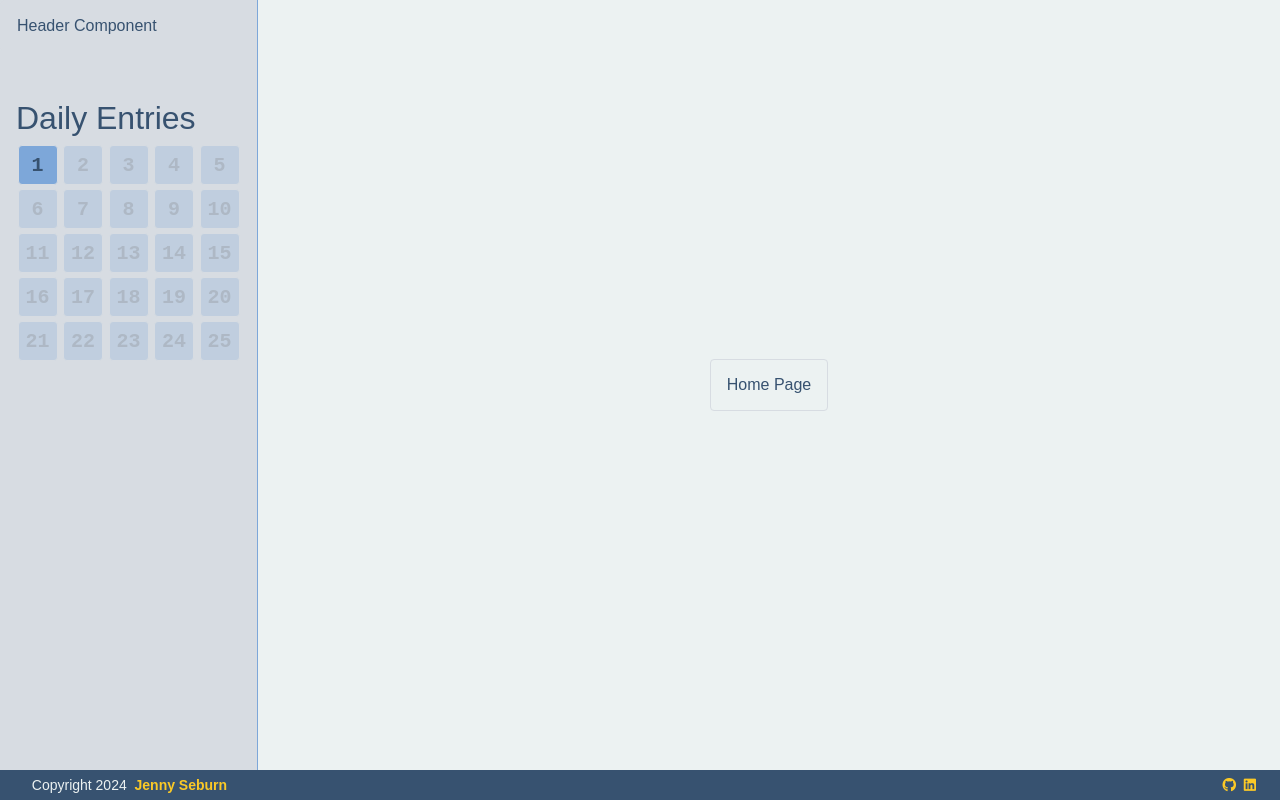
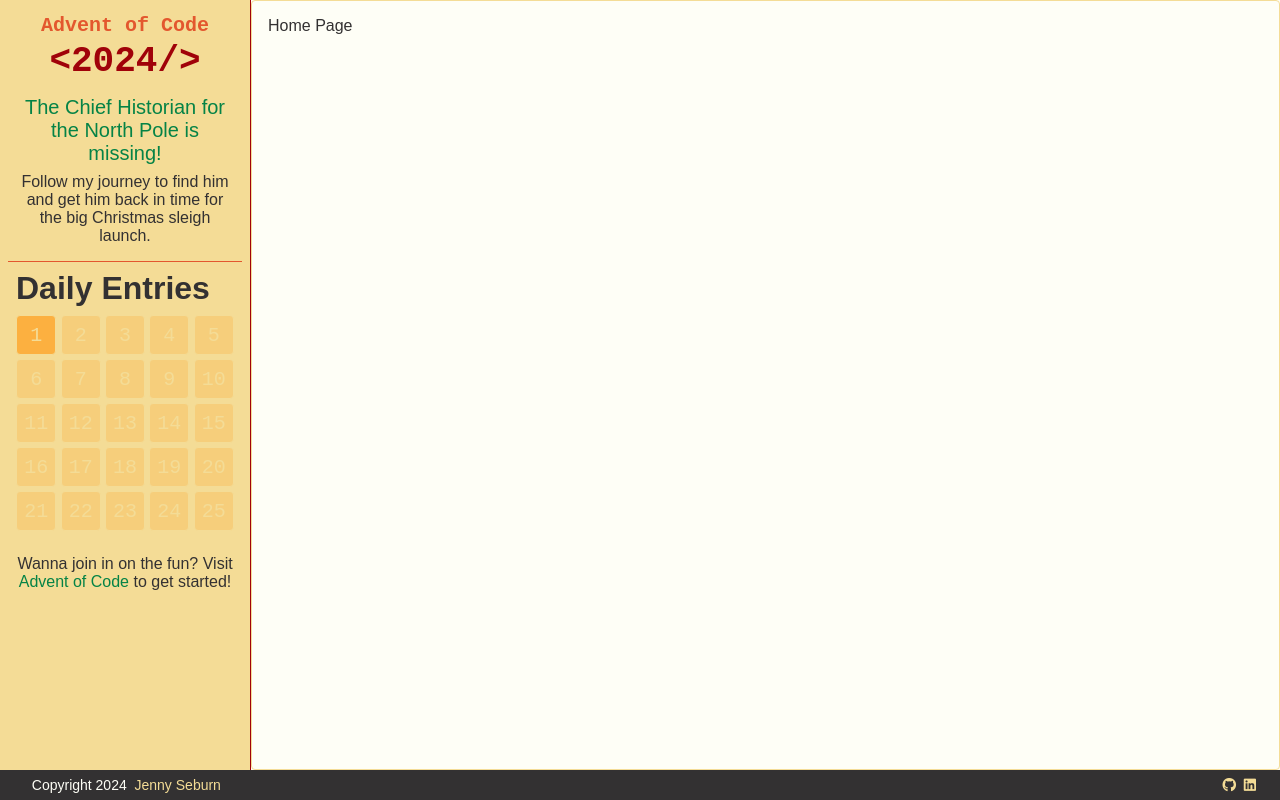
Before and after one commit to truburn/aoc2024, a React (Vite) app: page / in a window 1280 px wide. Built offline with nearby package versions, Linux system fonts and the light colour scheme; some icons are missing; a web font is replaced by a local one.

Commit message:
layout and theme adjustments

```diff
--- a/src/components/App/App.classes.ts
+++ b/src/components/App/App.classes.ts
@@ -14,9 +14,17 @@
     flex: 1,
     display: "flex",
     flexDirection: "column",
-    alignItems: "center",
-    justifyContent: "center",
-    overflow: "auto",
+    alignItems: "stretch",
+    justifyContent: "stretch",
+    overflow: "hidden",
+    "& > div": {
+      flex: 1,
+      display: "flex",
+      flexDirection: "row",
+      alignItems: "stretch",
+      justifyContent: "space-between",
+      overflow: "hidden",
+    },
   });
 
   return { root, content };
--- a/src/components/Link/Link.classes.ts
+++ b/src/components/Link/Link.classes.ts
@@ -6,7 +6,7 @@
 
   const root = css({
     color: theme.color.accent,
-    fontWeight: theme.font.standard.weight.semibold,
+    fontVariationSettings: `"wght" ${theme.font.standard.weight.semibold}`,
     textDecoration: "none",
     transition: "ease all 0.5s",
     "&:hover": {
--- a/src/components/layout/Footer/Footer.classes.ts
+++ b/src/components/layout/Footer/Footer.classes.ts
@@ -24,6 +24,7 @@
   });
 
   const link = css({
+    color: theme.color.muted,
     "& svg": {
       fontSize: theme.font.standard.size.large,
       ...marginMixin(4),
--- a/src/components/layout/Header/Header.classes.ts
+++ b/src/components/layout/Header/Header.classes.ts
@@ -1,14 +1,46 @@
 import { css } from "@emotion/css";
 import { useTheme } from "@emotion/react";
-import { borderMixin, paddingMixin } from "@styles/mixins";
+import { marginMixin, paddingMixin } from "@styles/mixins";
 
 export function useHeaderClasses() {
   const theme = useTheme();
 
   const root = css({
-    ...borderMixin(theme.border),
     ...paddingMixin(16),
+    display: "flex",
+    flexDirection: "column",
+    alignItems: "center",
+    gap: 8,
+    "& p": {
+      textAlign: "center",
+      ...marginMixin(),
+    },
   });
 
-  return { root };
+  const title = css({
+    display: "flex",
+    flexDirection: "column",
+    alignItems: "center",
+    gap: 8,
+    fontFamily: theme.font.monospace.family,
+    lineHeight: 1,
+    fontSize: theme.font.monospace.size.xlarge + 4,
+    fontVariationSettings: `"wght" ${theme.font.monospace.weight.semibold}`,
+    ...marginMixin({ bottom: 8 }),
+    color: theme.color.primary,
+    "& > small": {
+      fontSize: theme.font.monospace.size.large,
+      fontVariationSettings: `"wght" ${theme.font.monospace.weight.normal}`,
+      color: theme.color.secondary,
+    },
+  });
+
+  const intro = css({
+    textAlign: "center",
+    fontSize: theme.font.standard.size.large,
+    fontVariationSettings: `"wght" ${theme.font.standard.weight.light}`,
+    color: theme.color.accent,
+  });
+
+  return { root, title, intro };
 }
--- a/src/components/layout/Header/Header.tsx
+++ b/src/components/layout/Header/Header.tsx
@@ -3,5 +3,19 @@
 export function Header() {
   const classes = useHeaderClasses();
 
-  return <div className={classes.root}>Header Component</div>;
+  return (
+    <header className={classes.root}>
+      <h1 className={classes.title}>
+        <small>Advent of Code</small>
+        {`<2024/>`}
+      </h1>
+      <p className={classes.intro}>
+        The Chief Historian for the North Pole is missing!
+      </p>
+      <p>
+        Follow my journey to find him and get him back in time for the big
+        Christmas sleigh launch.
+      </p>
+    </header>
+  );
 }
--- a/src/components/layout/Navigation/Navigation.classes.ts
+++ b/src/components/layout/Navigation/Navigation.classes.ts
@@ -11,17 +11,26 @@
       width: { right: 1 },
     }),
     background: theme.color.muted,
+    maxWidth: 250,
+    "& > p": {
+      ...paddingMixin({ horizontal: 16 }),
+      textAlign: "center",
+    },
   });
 
   const nav = css({
-    ...paddingMixin({ vertical: 24, horizontal: 16 }),
+    ...paddingMixin(8),
+    ...marginMixin({ horizontal: 8 }),
+    ...borderMixin({
+      color: theme.color.secondary,
+      width: { top: 1 },
+    }),
   });
 
   const title = css({
     fontFamily: theme.font.header.family,
-    fontWeight: theme.font.header.weight.normal,
     fontSize: theme.font.header.size.xlarge,
-    ...marginMixin({ top: 24, bottom: 8 }),
+    ...marginMixin({ bottom: 8 }),
   });
 
   const calendar = css({
@@ -34,7 +43,6 @@
     alignItems: "stretch",
     justifyContent: "space-evenly",
     gap: 4,
-    width: 225,
     "& li": {
       ...marginMixin(),
       ...paddingMixin(),
@@ -49,18 +57,24 @@
   const day = css({
     width: "100%",
     ...borderMixin(theme.border),
-    background: theme.color.primary,
-    color: theme.color.fg,
+    background: theme.color.tertiary,
+    color: theme.color.muted,
     display: "flex",
     alignItems: "center",
     justifyContent: "center",
     fontFamily: theme.font.monospace.family,
-    fontWeight: theme.font.monospace.weight.bold,
     fontSize: theme.font.monospace.size.large,
+    fontVariationSettings: `"wght" ${theme.font.monospace.weight.semibold}`,
+    lineHeight: 1,
+    ...paddingMixin({ top: 2 }),
+    "&:hover": {
+      background: theme.color.secondary,
+      color: theme.color.muted,
+    },
   });
 
   const disabledDay = css({
-    opacity: 0.25,
+    opacity: 0.3,
     pointerEvents: "none",
     cursor: "not-allowed",
   });
--- a/src/components/layout/Navigation/Navigation.tsx
+++ b/src/components/layout/Navigation/Navigation.tsx
@@ -36,6 +36,13 @@
           ))}
         </ul>
       </nav>
+      <p>
+        Wanna join in on the fun? Visit{" "}
+        <Link to="https://adventofcode.com/" external>
+          Advent of Code
+        </Link>{" "}
+        to get started!
+      </p>
     </div>
   );
 }
--- a/src/constants/colors.json
+++ b/src/constants/colors.json
@@ -1,31 +1,31 @@
 {
   "primary": {
     "dark": "#E5EDF7",
-    "light": "#7DA7D9"
+    "light": "#A00209"
   },
   "secondary": {
     "dark": "#EBEEE9",
-    "light": "#99A991"
+    "light": "#E3572E"
   },
   "tertiary": {
     "dark": "#E0E4E9",
-    "light": "#A1BDBE"
+    "light": "#FCB040"
   },
   "accent": {
     "dark": "#FEF4D4",
-    "light": "#FBC926"
+    "light": "#058346"
   },
   "muted": {
     "dark": "#627793",
-    "light": "#D7DCE2"
+    "light": "#F4DC96"
   },
   "bg": {
     "dark": "#375270",
-    "light": "#ECF2F2"
+    "light": "#FEFEF6"
   },
   "fg": {
-    "light": "#375270",
-    "dark": "#ECF2F2"
+    "dark": "#ECF2F2",
+    "light": "#333132"
   },
   "info": {
     "dark": "#A4C8E4",
--- a/src/constants/fonts.json
+++ b/src/constants/fonts.json
@@ -3,11 +3,11 @@
     "description": "The default font used throughout the application.",
     "fontFamily": "\"gluten-variable\",sans-serif",
     "weight": {
-      "light": 300,
-      "normal": 400,
-      "semibold": 600,
-      "bold": 700,
-      "black": 800
+      "light": 200,
+      "normal": 300,
+      "semibold": 500,
+      "bold": 600,
+      "black": 700
     }
   },
   "header": {
--- a/src/styles/GlobalStyles.tsx
+++ b/src/styles/GlobalStyles.tsx
@@ -13,6 +13,7 @@
           overflow: "hidden",
           fontFamily: theme.font.standard.family,
           fontSize: theme.font.standard.size.regular,
+          fontVariationSettings: `"wght" ${theme.font.standard.weight.light}`,
           background: theme.color.bg,
           color: theme.color.fg
         },
```
